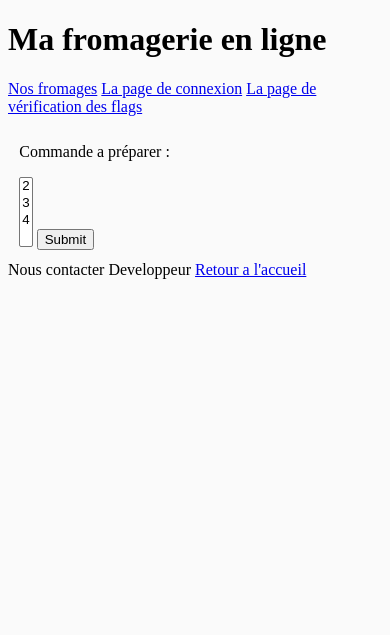
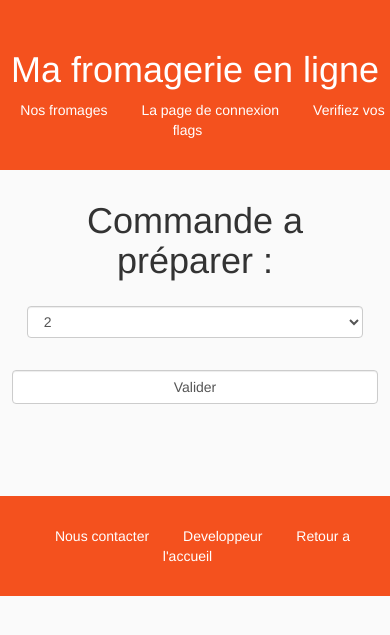
Before and after one commit to bordem/S6project, a PHP site: page /preparateur.php in a window 390 px wide. Shown: the top 635 px of the page. Run offline with PHP 8.4, Linux system fonts and the light colour scheme; data comes from the database, SQL or seed files in the repository.

Commit message:
Ajout de l'icone et mis e en place du CSS sur la partie preparateur

```diff
--- a/client.php
+++ b/client.php
@@ -3,6 +3,7 @@
 <html xmlns="http://www.w3.org/1999/xhtml">
   <head>
     <meta http-equiv="Content-Type" content="text/html; charset=UTF-8" />
+    <link rel="icon" type="image/png" href="img/icon.png" />
     <title>Client</title>
   </head>
   <body>
--- a/fromages.php
+++ b/fromages.php
@@ -2,6 +2,7 @@
 <html xmlns="http://www.w3.org/1999/xhtml">
   <head>
     <meta http-equiv="Content-Type" content="text/html; charset=utf-8" />
+    <link rel="icon" type="image/png" href="img/icon.png" />
     	<!--BOOTSTRAP-->
     	<link rel="stylesheet" href="https://maxcdn.bootstrapcdn.com/bootstrap/3.3.7/css/bootstrap.min.css">
   		<script src="https://ajax.googleapis.com/ajax/libs/jquery/3.3.1/jquery.min.js"></script>
--- a/header.html
+++ b/header.html
@@ -3,6 +3,6 @@
 	<nav>
 		<a href="fromages.php" class="col-sm-4">Nos fromages</a>
     	<a href="connexion.php" class="col-sm-4">La page de connexion</a>
-    	<a href="flag.php" class="col-sm-4">La page de vérification des flags</a>
+    	<a href="flag.php" class="col-sm-4">Verifiez vos flags</a>
     </nav>
 </header>
--- a/index.php
+++ b/index.php
@@ -2,6 +2,7 @@
 <html xmlns="http://www.w3.org/1999/xhtml">
   <head>
     <meta http-equiv="Content-Type" content="text/html; charset=UTF-8" />
+    <link rel="icon" type="image/png" href="img/icon.png" />
     	<!--BOOTSTRAP-->
     	<link rel="stylesheet" href="https://maxcdn.bootstrapcdn.com/bootstrap/3.3.7/css/bootstrap.min.css">
   		<script src="https://ajax.googleapis.com/ajax/libs/jquery/3.3.1/jquery.min.js"></script>
--- a/preparateur.php
+++ b/preparateur.php
@@ -3,15 +3,20 @@
 <html xmlns="http://www.w3.org/1999/xhtml">
   <head>
     <meta http-equiv="Content-Type" content="text/html; charset=UTF-8" />
-    <link rel="stylesheet" href="styleTemporaire.css" />
+    <link rel="icon" type="image/png" href="img/icon.png" />
+		<!--BOOTSTRAP-->
+			<link rel="stylesheet" href="https://maxcdn.bootstrapcdn.com/bootstrap/3.3.7/css/bootstrap.min.css">
+	  		<script src="https://ajax.googleapis.com/ajax/libs/jquery/3.3.1/jquery.min.js"></script>
+	 		<script src="https://maxcdn.bootstrapcdn.com/bootstrap/3.3.7/js/bootstrap.min.js"></script>
+	 	<link rel="stylesheet" href="styleTemporaire.css" />
     <title>Commande a livrer</title>
   </head>
-  <body>
-		<?php include('header.html');?>
-      <main>
-          <p>
-               	Commande a préparer :
-          </p>
+  	<body>
+  		<div class="jumbotron text-center">
+			<?php include('header.html');?>
+		</div>
+      	<main>
+        <h1 class="col-sm-12 text-center">Commande a préparer :</h1>
           <?php
           	try
           	{
@@ -23,7 +28,10 @@
 
 				?>
 				<form action="livraison.php" method="get">
-			  			<select name="commande" multiple>
+
+			  		<div class="form-group col-sm-5"></div>
+    				<div class="form-group col-sm-2">
+			  			<select class="form-control" size="1" name="commande">
 							<?php
 
 							while ($donnees = $reponse->fetch())
@@ -33,7 +41,12 @@
 							?>
 
 			  			</select>
-					<input type="submit">
+			  		</div>
+			  		<div class="form-group col-sm-5"></div>
+
+					<div class="col-sm-4"></div>
+		            	<input type="submit" value="Valider" class="col-sm-4 form-control "></br>
+		            <div class="col-sm-4"></div>
 				</form>
 				<?php
 
@@ -46,6 +59,8 @@
 			}
           ?>
 			</main>
-		<?php include('footer.html');?>
+		<div class="jumbotron text-center col-sm-12 footerConn">
+			<?php include('footer.html');?>
+		</div>
 	</body>
 </html>
--- a/produit.php
+++ b/produit.php
@@ -2,6 +2,7 @@
 <html xmlns="http://www.w3.org/1999/xhtml">
   <head>
     <meta http-equiv="Content-Type" content="text/html; charset=utf-8" />
+    <link rel="icon" type="image/png" href="img/icon.png" />
     	<!--BOOTSTRAP-->
     	<link rel="stylesheet" href="https://maxcdn.bootstrapcdn.com/bootstrap/3.3.7/css/bootstrap.min.css">
   		<script src="https://ajax.googleapis.com/ajax/libs/jquery/3.3.1/jquery.min.js"></script>
--- a/styleTemporaire.css
+++ b/styleTemporaire.css
@@ -38,6 +38,7 @@ table{
 td{
 	border:solid 1px;
 	font-size:large;
+	color: #cc0000;
 
 }
 article{
@@ -48,3 +49,6 @@ section{
 	font-size:large;
 	color: #cc0000;
 }
+.footerConn{
+	margin-top:15%;
+}
```
Also changed, not shown: connexion.php (+8 -5 lines), livraison.php (+21 -2 lines), img/icon.png (added).
